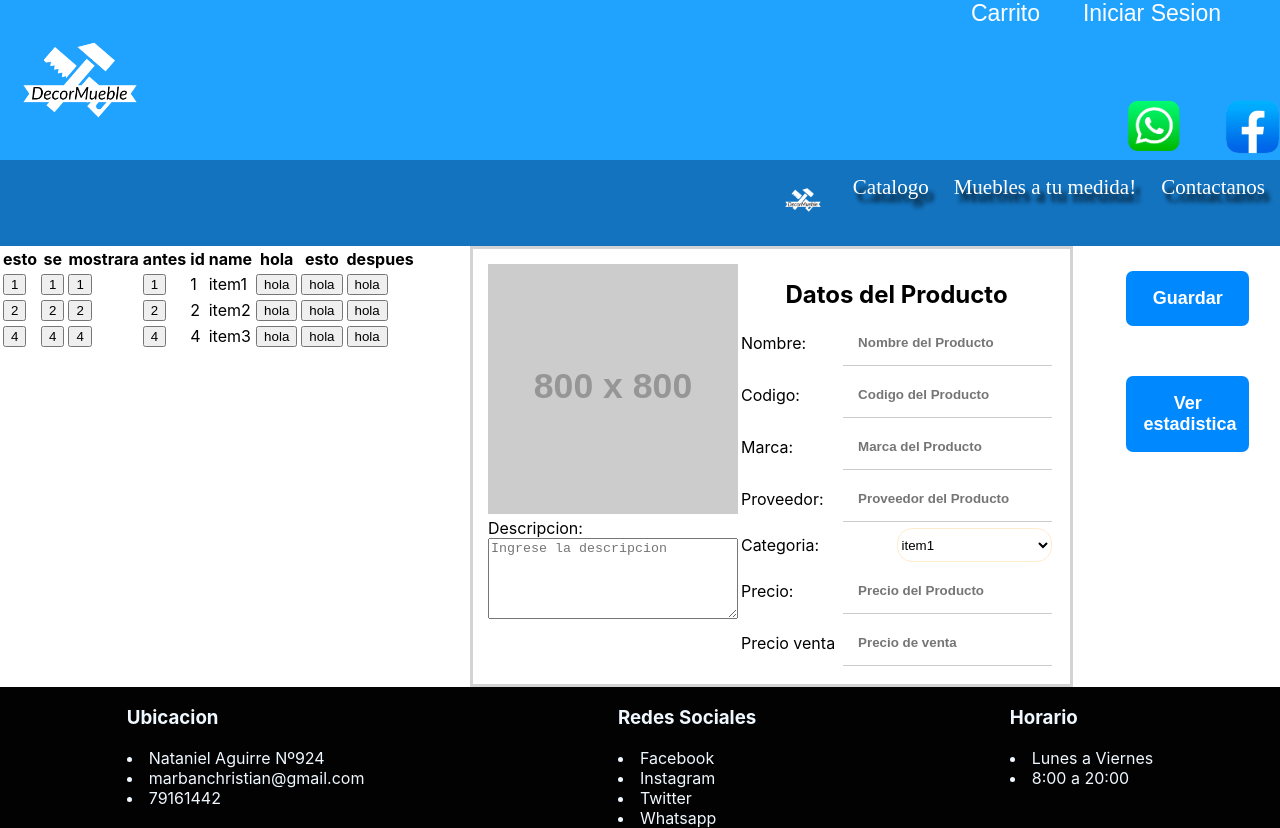
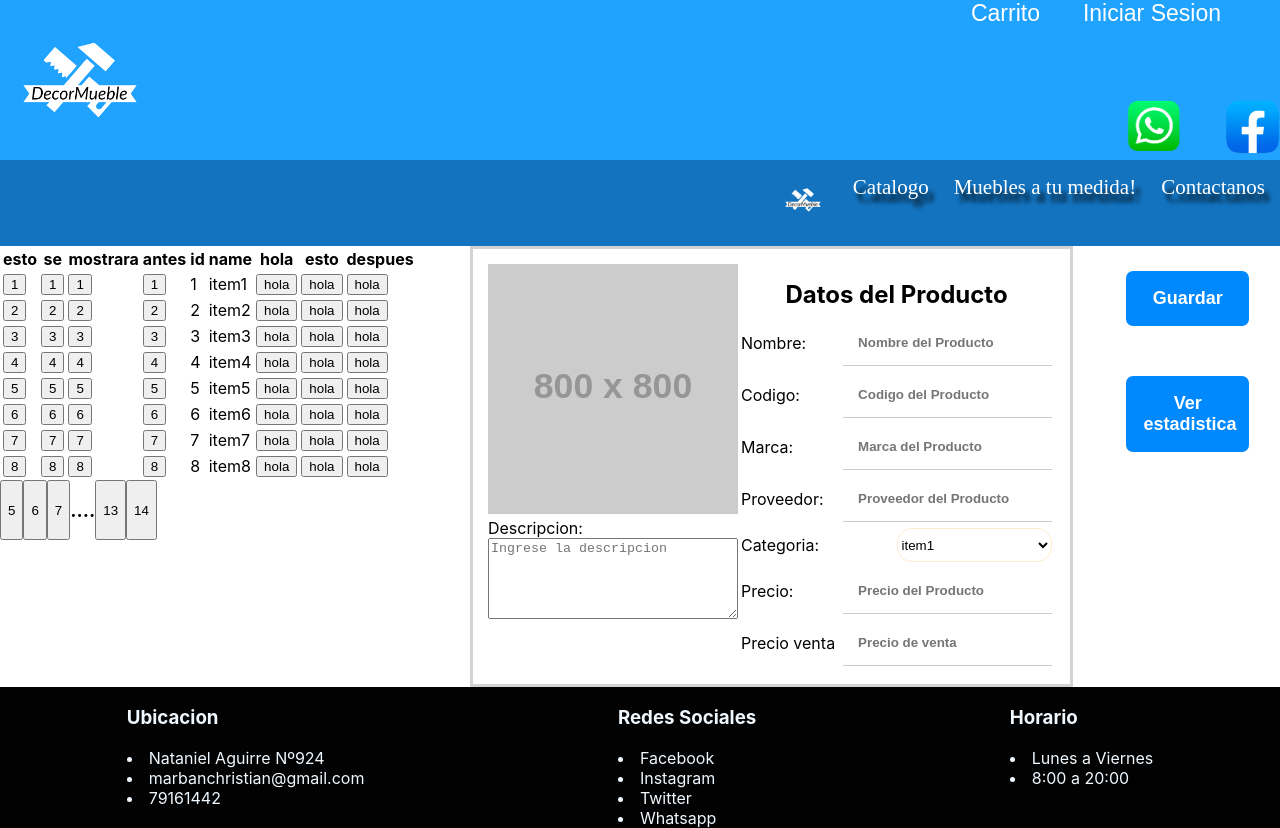
Before and after one commit to onilinkman/ecomereceModel, a React (Create React App) app: page /addItem in a window 1280 px wide. Built offline with nearby package versions, Linux system fonts and the light colour scheme.

Commit message:
se comenzo a hacer el paginador para el table

```diff
--- a/src/components/items/addItem.js
+++ b/src/components/items/addItem.js
@@ -15,7 +15,12 @@ class AddItem extends React.Component {
     var dataTable = [
       { id: 1, name: "item1" },
       { id: 2, name: "item2" },
-      { id: 4, name: "item3" },
+      { id: 3, name: "item3" },
+      { id: 4, name: "item4" },
+      { id: 5, name: "item5" },
+      { id: 6, name: "item6" },
+      { id: 7, name: "item7" },
+      { id: 8, name: "item8" },
     ];
 
     var skipHeader = new Map();
@@ -64,6 +69,8 @@ class AddItem extends React.Component {
               },
             ]}
             skipHeader={skipHeader}
+            className="addItem-table"
+            idName="addItem-table"
           />
         </div>
         <div className="addItem-form">
--- a/src/components/table.js
+++ b/src/components/table.js
@@ -1,11 +1,25 @@
 import React from "react";
 
 class TableLibrary extends React.Component {
+  constructor(props) {
+    super(props);
+    this.maxRows = 5;
+    this.numberOfObjects = 10;
+    this.pageActual = 1;
+    this.pointer = 4;
+    this.idName =
+      this.props.idName === undefined ? "tableDefault" : this.props.idName;
+    this.className =
+      this.props.className === undefined
+        ? "table table-striped table-bordered"
+        : this.props.className;
+  }
+
   CreateTable() {
     if (this.props.data.length > 0) {
       var dataKeys = Object.keys(this.props.data[0]);
       return (
-        <table className={this.props.className}>
+        <table className={this.className} id={this.idName}>
           <thead>{this.CreateTableHeader(this.props.data, dataKeys)}</thead>
           <tbody>{this.CreateBody(this.props.data, dataKeys)}</tbody>
         </table>
@@ -33,7 +47,11 @@ class TableLibrary extends React.Component {
       );
     }
   }
-
+  /**
+   * adiciona la cabecera extra en la tabla
+   * @param {objeto a adicionar a la cabecera} data
+   * @returns
+   */
   AddHeaderExtra(data) {
     if (typeof data === "object") {
       var newTh = data.map((obj) => {
@@ -44,6 +62,15 @@ class TableLibrary extends React.Component {
     }
   }
 
+  /**
+   * A partir de un objeto JSON se crea el contenido de la tabla,
+   * tambien adiciona las columnas extras que vienen departe de
+   * HeaderExtraBefore y HeaderExtraAfter antes y despues del contenido
+   * original respectivamente
+   * @param {json a mostrar} data
+   * @param {claves json a mostrar} dataKeys
+   * @returns
+   */
   CreateBody(data, dataKeys) {
     var newTrs = data.map((obj, i) => {
       return (
@@ -57,6 +84,13 @@ class TableLibrary extends React.Component {
     return newTrs;
   }
 
+  /**
+   * Crea una columna extra
+   * @param {json a adicionar} data
+   * @param {nro de fila actual} row
+   * @param {*} dataMap
+   * @returns
+   */
   addRowExtraAction(data, row, dataMap) {
     return dataMap?.map((key) => {
       let keyName = Object.keys(key)[0];
@@ -74,8 +108,34 @@ class TableLibrary extends React.Component {
     return newTd;
   }
 
+  CreatePaginador(actualPage, totalPages) {
+    if (actualPage < totalPages) {
+      if (actualPage < this.pointer + 4 || actualPage == totalPages - 1) {
+        return [
+          <button>{actualPage}</button>,
+          this.CreatePaginador(actualPage + 1, totalPages),
+        ];
+      } else if (actualPage == this.pointer + 4) {
+        return [
+          <h3>....</h3>,
+          this.CreatePaginador(actualPage + 1, totalPages),
+        ];
+      } else {
+        return this.CreatePaginador(actualPage + 1, totalPages);
+      }
+    }
+    return <button>{actualPage}</button>;
+  }
+
   render() {
-    return <div>{this.CreateTable()}</div>;
+    return (
+      <div>
+        {this.CreateTable()}
+        <div style={{ display: "flex" }}>
+          {this.CreatePaginador(this.pointer + 1, 14)}
+        </div>
+      </div>
+    );
   }
 }
 
--- a/src/style/items/addItem.css
+++ b/src/style/items/addItem.css
@@ -54,4 +54,9 @@ picture img {
   min-width: 100px;
   font-size: large;
   font-weight: bolder;
+  cursor: pointer;
 }
+
+.addItem-button:hover {
+  background: #0077ff;
+}
```
